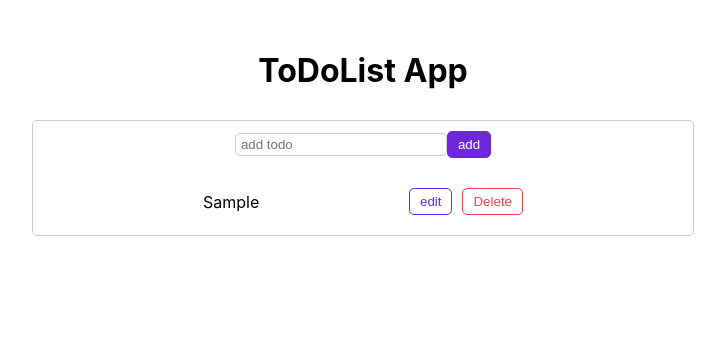
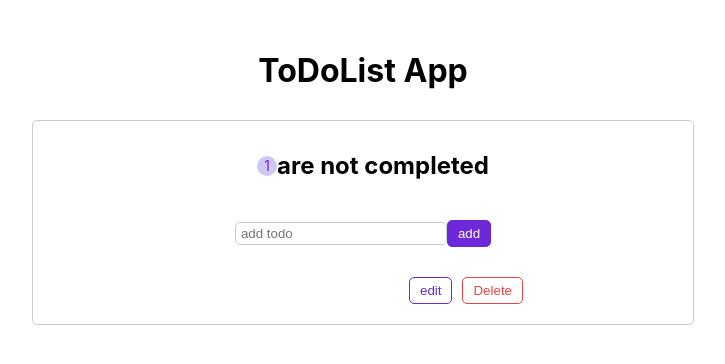
Before and after one commit to hedieh-heydari/ReactToDoApp, a React (Create React App) app: page / in a window 1280 px wide. Both pictures are taken after typing "Sample" into the empty fields and a click on the button "add". Shown: the top 364 px of the page, without its empty margins (287-1012 px from the left). Built offline with nearby package versions, Linux system fonts and the light colour scheme.

Commit message:
working on showing uncompleted todos

```diff
--- a/src/App.css
+++ b/src/App.css
@@ -32,6 +32,11 @@
 .completed{
   text-decoration: line-through;
   color: #ccc;
+}
+
+.todoText{
+  cursor: pointer;
+  font-weight: bold;
 }
 
 
@@ -76,5 +81,25 @@ input:focus{
 }
 
 .updatetodo{
-  background-color: #6d28d9;
+  background-color: #9f75e2;
 }
+header{
+  display: flex;
+  margin-bottom: 20px;
+  align-items: center;
+
+}
+
+header span {
+  margin-left: 20px;
+  display: inline-block;
+  width: 20px;
+  font-size: 14px;
+  height: 20px;
+  background-color: #d0c7f7;
+  color: #6d28d9;
+  border-radius: 50% ;
+  display: flex;
+  justify-content: center;
+  align-items: center;
+}
--- /dev/null
+++ b/src/Components/Navbar.js
@@ -0,0 +1,20 @@
+const Navbar = ({ unCompletedTodos }) => {
+    return (
+        <header>
+
+            {
+                unCompletedTodos ?
+                    <>
+                        <span>{unCompletedTodos}</span>
+                        <h2> are not completed</h2>
+                    </>
+
+                    :
+                    <h2>set your todos !</h2>
+            }
+
+        </header>
+    );
+}
+
+export default Navbar;
--- a/src/Components/Todo.js
+++ b/src/Components/Todo.js
@@ -2,9 +2,10 @@ const Todo = ({ todo, onComplete, onDelete, onEdit }) => {
     return (
         <div className="todo">
             <div onClick={onComplete}
-            className={todo.isCompleted && "completed"}>
+                className={`todoText ${todo.isCompleted ? 'completed' : ''}`}>
                 {todo.text}
-                </div>
+
+            </div>
             <div>
                 <button onClick={onEdit} className='btn'>edit</button>
                 <button onClick={onDelete} className='btn remove' >Delete</button>
--- a/src/Components/TodoApp.js
+++ b/src/Components/TodoApp.js
@@ -1,4 +1,5 @@
 import { useState } from "react";
+import Navbar from "./Navbar";
 import ToDoForm from "./ToDoForm";
 import ToDoList from "./TodoList";
 
@@ -40,6 +41,7 @@ const TodoApp = () => {
 
     return (
         <div className="container">
+            <Navbar unCompletedTodos={todos.fill(t => !t.isCompleted).length} />
             <ToDoForm submitTodo={addTodoHandler} />
             <ToDoList todos={todos} onComplete={completeTodo}
                 onDelete={removeTodo}
```
